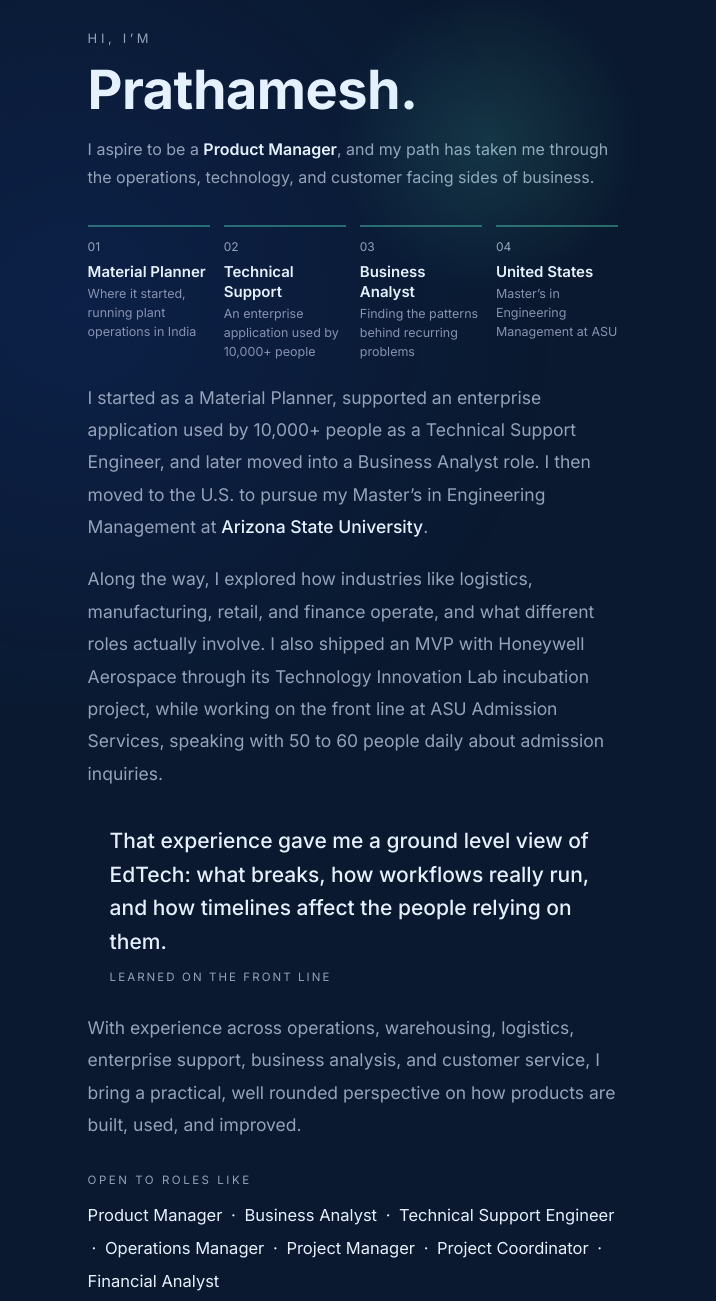
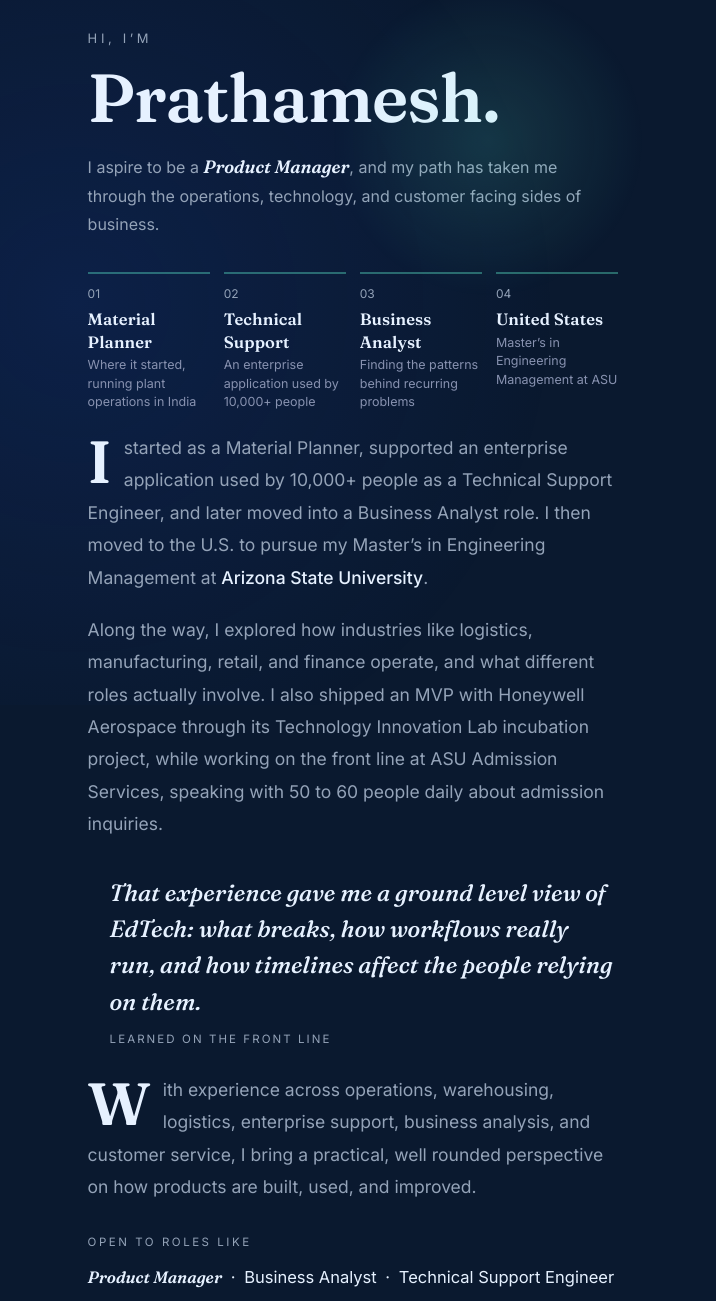
Before and after one commit to Ppatil63/portfolio, a plain HTML site: page index.html in a window 1280 px wide. Shown: the part 95-1396 px from the top of the page, 564-1280 px from the left. Drawn offline with Linux system fonts and the light colour scheme.

Commit message:
Intro: creative serif typography

```diff
--- a/index.html
+++ b/index.html
@@ -212,7 +212,17 @@
   .roles .lab{font-family:var(--mono);font-size:11.5px;letter-spacing:.22em;color:var(--teal);text-transform:uppercase}
   .roles .list{font-size:16.5px;line-height:2;color:var(--bright);margin-top:8px;max-width:40em}
   .roles .list .sep{color:var(--teal);padding:0 4px}
+
+  /* creative type: Fraunces serif display against the clean sans body */
+  .giant{font-family:"Fraunces",Georgia,"Times New Roman",serif;font-weight:600;font-size:clamp(48px,6.4vw,68px);letter-spacing:-.015em}
+  .giant .dot{color:var(--teal)}
+  .aspire .pm{font-family:"Fraunces",Georgia,serif;font-style:italic;font-weight:600;font-size:1.12em;letter-spacing:0}
+  .pull .q{font-family:"Fraunces",Georgia,serif;font-style:italic;font-weight:500;font-size:23.5px;line-height:1.55}
+  .story p:first-of-type::first-letter{font-family:"Fraunces",Georgia,serif;font-weight:600;font-size:3.4em;float:left;line-height:.82;padding:6px 12px 0 0;color:var(--bright)}
+  .jstep .r{font-family:"Fraunces",Georgia,serif;font-weight:600;font-size:16.5px;letter-spacing:.005em}
+  .roles .first{font-family:"Fraunces",Georgia,serif;font-style:italic;font-weight:600;color:var(--teal)}
 </style>
+<link href="https://fonts.googleapis.com/css2?family=Fraunces:ital,opsz,wght@0,9..144,500;0,9..144,600;1,9..144,500;1,9..144,600&display=swap" rel="stylesheet">
 </head>
 <body>
 <div class="spotlight" id="spotlight"></div>
@@ -254,7 +264,7 @@
       <h2 class="section-title">About</h2>
       <div class="intro-art">
         <div class="hello">Hi, I&rsquo;m</div>
-        <div class="giant">Prathamesh.</div>
+        <div class="giant">Prathamesh<span class="dot">.</span></div>
         <p class="aspire">I aspire to be a <span class="pm">Product Manager</span>, and my path has taken me through the operations, technology, and customer facing sides of business.</p>
         <div class="journey">
           <div class="jstep"><div class="n">01</div><div class="r">Material Planner</div><div class="s">Where it started, running plant operations in India</div></div>
@@ -275,7 +285,7 @@
         </div>
         <div class="roles">
           <div class="lab">Open to roles like</div>
-          <div class="list">Product Manager <span class="sep">&middot;</span> Business Analyst <span class="sep">&middot;</span> Technical Support Engineer <span class="sep">&middot;</span> Operations Manager <span class="sep">&middot;</span> Project Manager <span class="sep">&middot;</span> Project Coordinator <span class="sep">&middot;</span> Financial Analyst</div>
+          <div class="list"><span class="first">Product Manager</span> <span class="sep">&middot;</span> Business Analyst <span class="sep">&middot;</span> Technical Support Engineer <span class="sep">&middot;</span> Operations Manager <span class="sep">&middot;</span> Project Manager <span class="sep">&middot;</span> Project Coordinator <span class="sep">&middot;</span> Financial Analyst</div>
           <p style="font-size:15px;color:#8892b0;margin-top:10px">Areas where I have already built real experience.</p>
         </div>
       </div>
```
